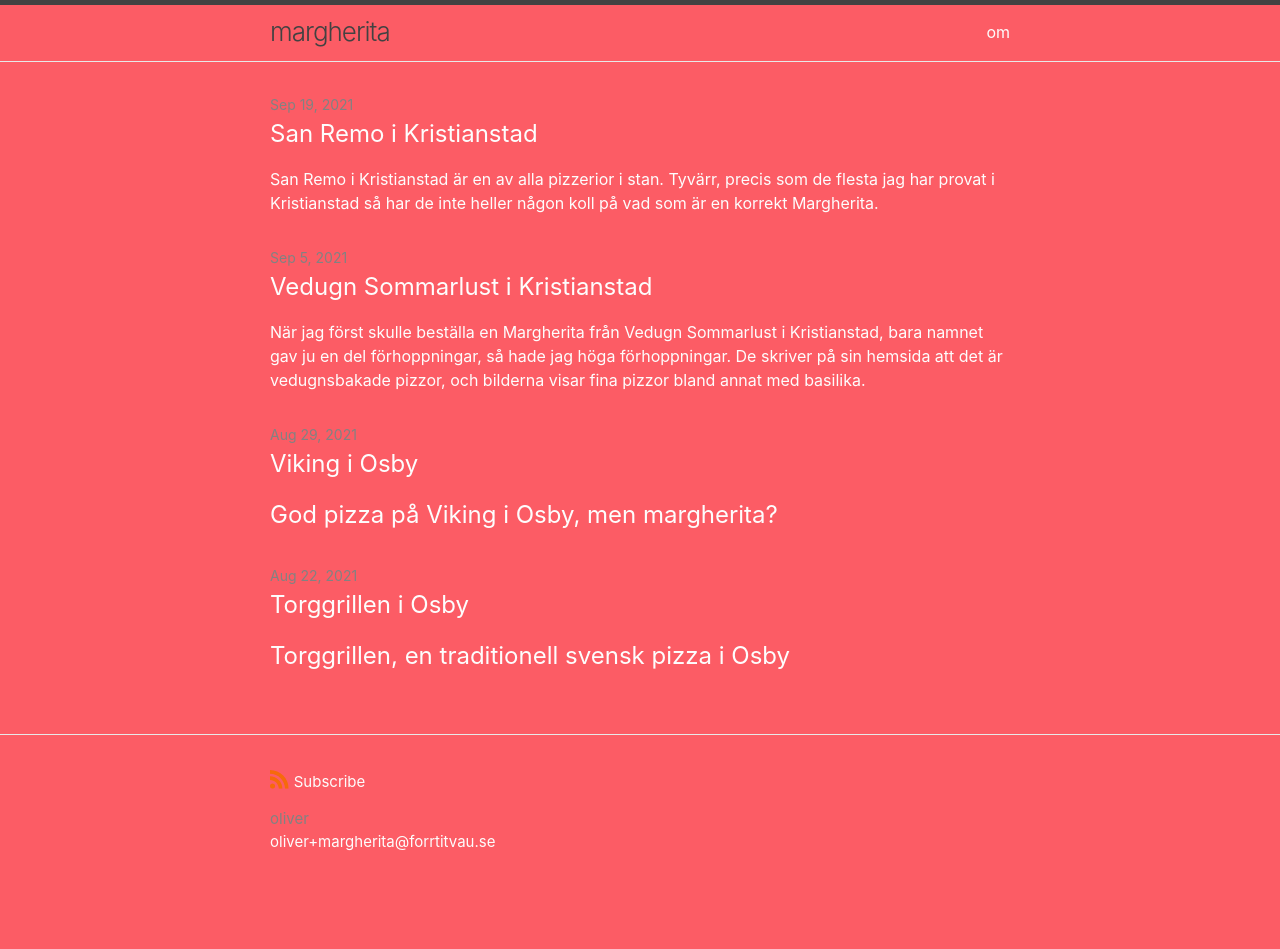
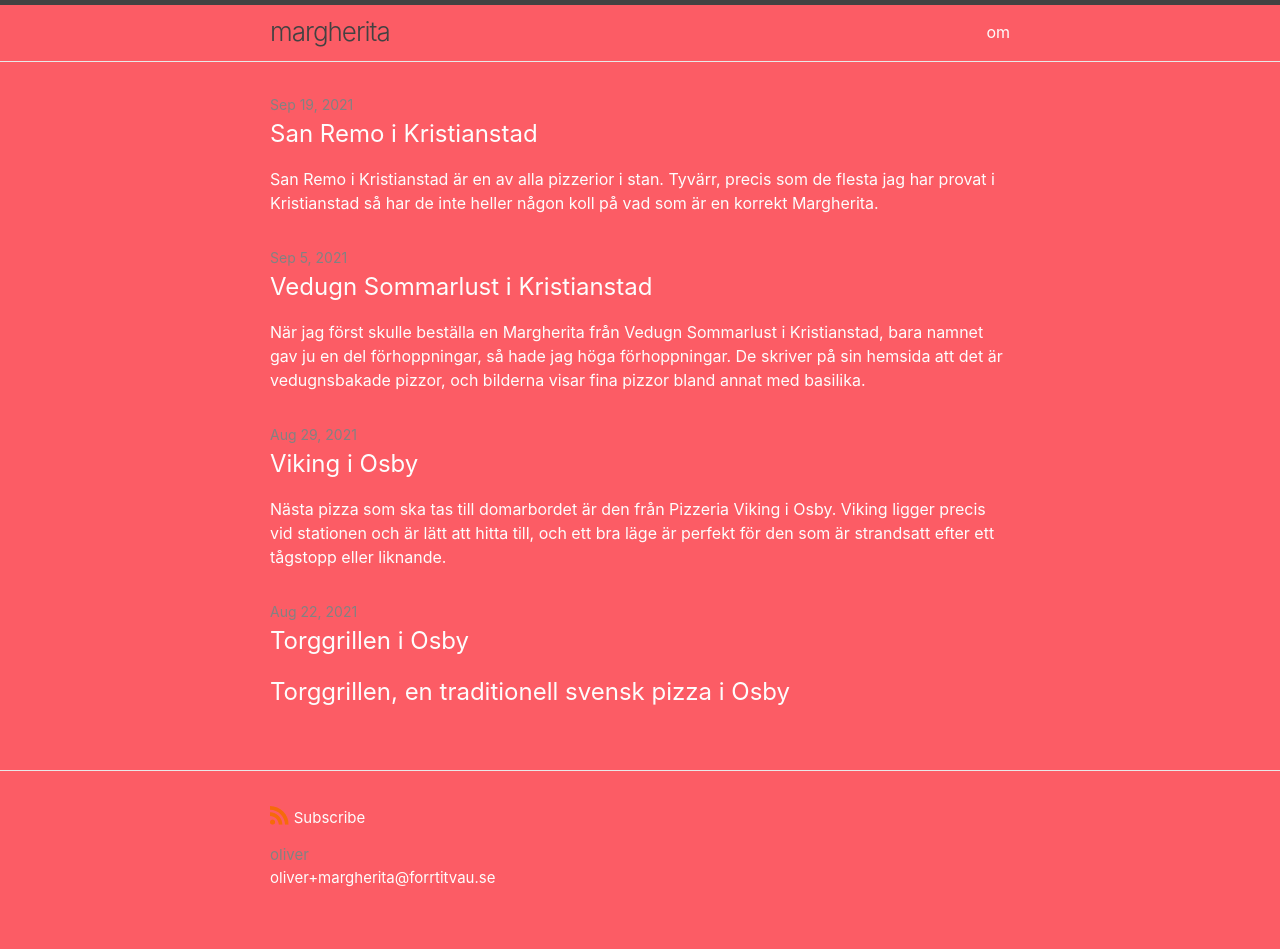
Before and after one commit to lyzio/margherita, a Jekyll site: the page built from index.md, in a window 1280 px wide. Built offline with Jekyll 4.4.1, drawn with Linux system fonts in a browser that asks for light colours; before the commit the page ends 913 px from its top, so only the background shows below that.

Commit message:
Update 2021-08-29-VikingOsby.md

```diff
--- a/_posts/2021-08-29-VikingOsby.md
+++ b/_posts/2021-08-29-VikingOsby.md
@@ -13,8 +13,6 @@
   - osby
   - svensk
 ---
-
-## God pizza på Viking i Osby, men margherita?
 
 Nästa pizza som ska tas till domarbordet är den från Pizzeria Viking i Osby. Viking ligger precis vid stationen och är lätt att hitta till, och ett bra läge är perfekt för den som är strandsatt efter ett tågstopp eller liknande.
 
```
